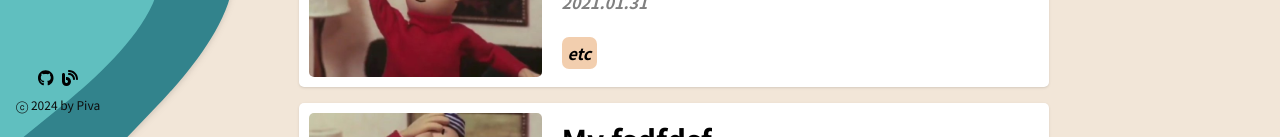
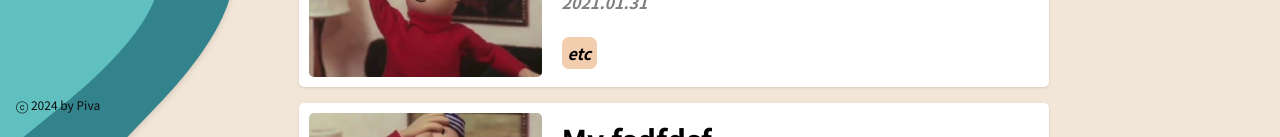
Before and after one commit to Happiva/piva-blog, a Next.js app: page / in a window 1280 px wide. Shown: the part 663-800 px from the top of the page. Built offline with nearby package versions, Linux system fonts and the light colour scheme.

Commit message:
FontAwesome 아이콘 오류 수정

```diff
--- a/src/pages/_app.tsx
+++ b/src/pages/_app.tsx
@@ -5,6 +5,9 @@ import { DefaultSeo } from 'next-seo';
 import { ThemeProvider } from 'next-themes';
 import type { AppProps } from 'next/app';
 import { Comfortaa, Noto_Sans_KR } from 'next/font/google';
+import { config } from '@fortawesome/fontawesome-svg-core';
+
+config.autoAddCss = false;
 
 export const comfortaa = Comfortaa({
   subsets: ['latin'],
--- a/src/styles/globals.css
+++ b/src/styles/globals.css
@@ -4,6 +4,7 @@
 
 @import 'prism-vsc-dark-plus.css';
 @import 'prose.css';
+@import '@fortawesome/fontawesome-svg-core/styles.css';
 
 :root {
   --foreground-rgb: 0, 0, 0;
```
